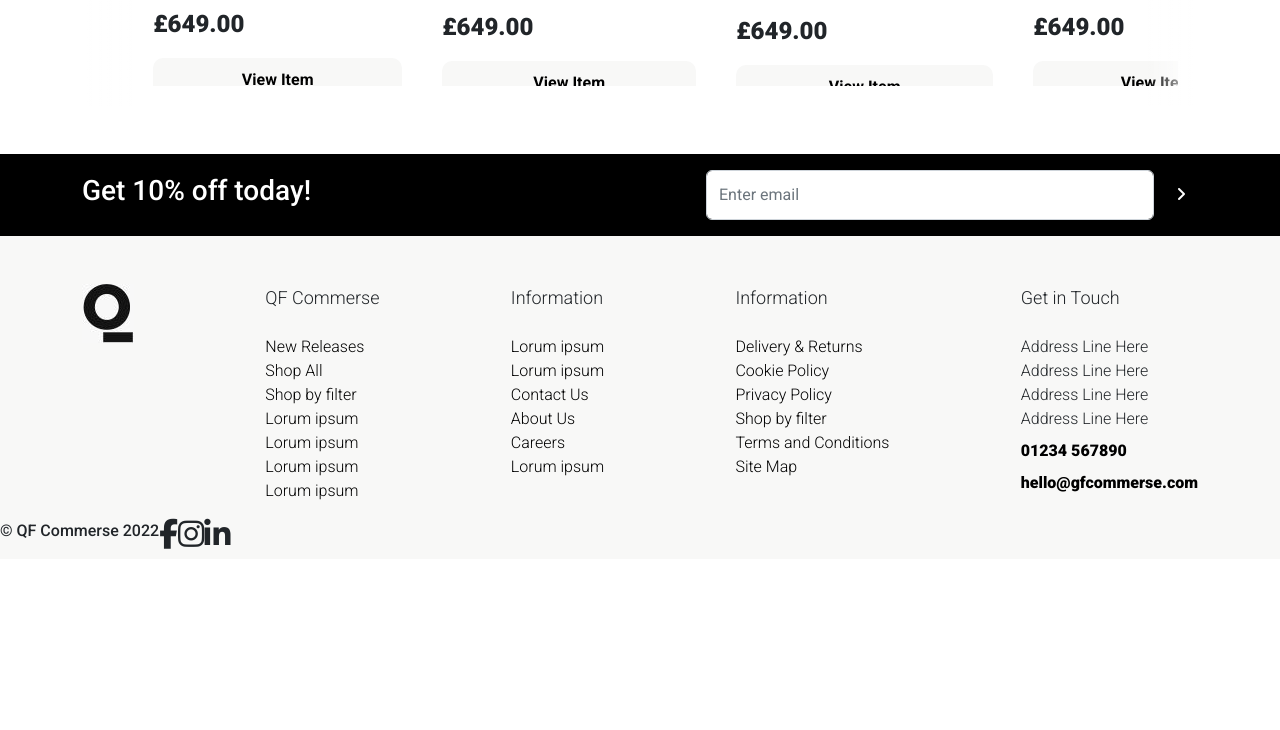
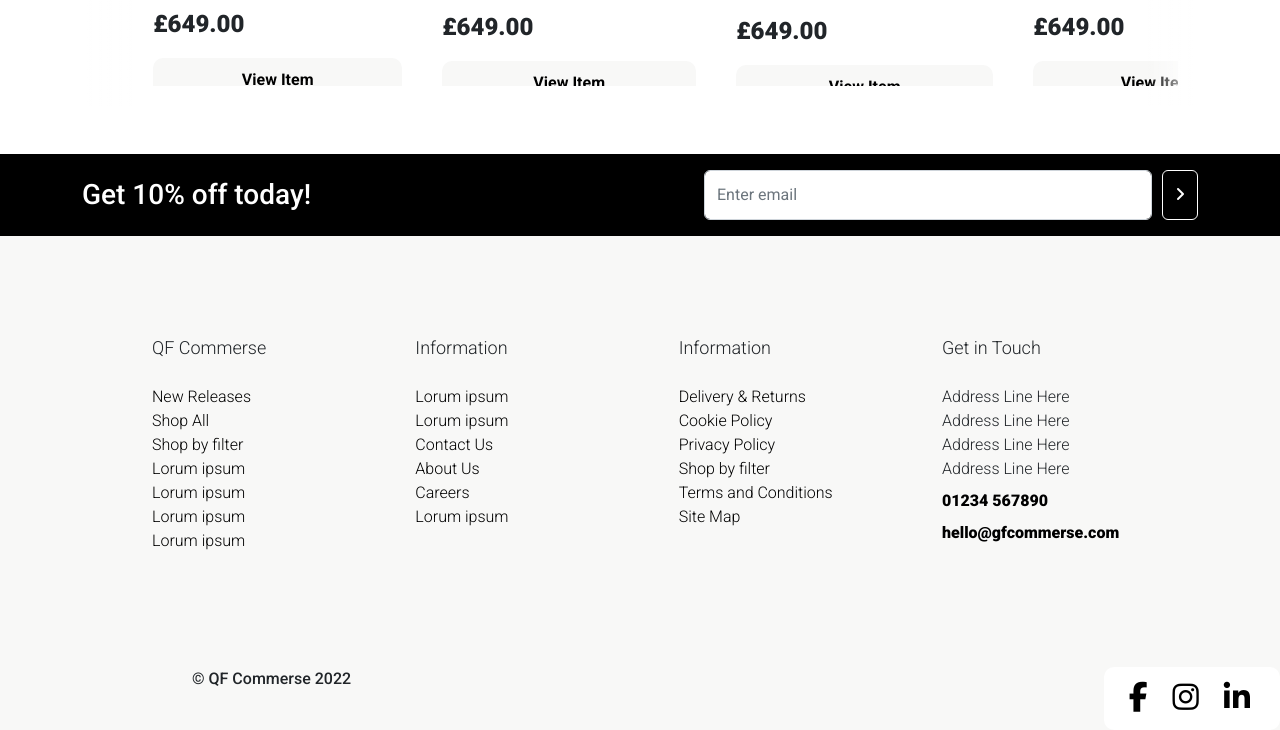
Before and after one commit to HPenfoldDesign/Quickfire-digital-test, a plain HTML site: page index.html in a window 1280 px wide. Shown: the part 1509-2239 px from the top of the page. Before the commit the page ends 2068 px from the top, so only its background shows below. Drawn offline with nearby package versions, Linux system fonts and the light colour scheme.

Commit message:
last changes - small tweaks can be made later if desired

```diff
--- a/custom.css
+++ b/custom.css
@@ -456,12 +456,15 @@ img.nav-logo {
 }
 
 .submit-btn {
-    border: 2px solid white;
     background: black;
     color: white;
     border: none;
     height: 50px;
     margin-left: 10px;
+}
+
+.btn {
+    border: 1px solid white;
 }
 
 .submit-btn:hover {
@@ -472,10 +475,12 @@ img.nav-logo {
 .container h3 {
    color: white;
    align-self: center;
+   padding-right: 5px;
 }
 
 .form {
     justify-content: space-between;
+    flex-wrap: wrap;
 }
 
 .form-control {
@@ -493,7 +498,9 @@ img.nav-logo {
 .footer-col {
     list-style: none;
     font-weight: 300;
+    width: 250px
 }
+
 
 .footer-col li a {
     text-decoration: none;
@@ -511,6 +518,8 @@ img.nav-logo {
 
 .footer-el {
     justify-content: space-between;
+    flex-wrap: wrap;
+    padding: 50px;
 }
 
 .footer-contact {
@@ -525,16 +534,25 @@ img.nav-logo {
 
 .copyright {
     font-weight: 500;
+    margin-left: 15vw;
 }
 
 .bottom-container {
     background: var(--bg-lightgrey) ;
-    justify-content: space-between;
+}
+
+.social-links i {
+    font-size: 30px;
+    padding-right: 15px;
 }
 
 .social-links {
-    font-size: 30px;
+    background: white;
+    padding: 15px;
+    border-radius: 10px;
+    color: var(--black);
 }
+
 
  /*---------------------media queries (supposed to be min-width, didnt realise until I was too far in)-------------------------*/
 
@@ -563,6 +581,14 @@ img.nav-logo {
         margin: 50px 20px !important;
     }
 
+    .form {
+        justify-content: center;
+    }
+
+    .form-control {
+        width: 80vw;
+    }
+
      }
 
 
@@ -583,6 +609,7 @@ img.nav-logo {
        }
      }
 
+
      @media only screen and (max-width: 992px) {
 
         .nav-item {
@@ -600,10 +627,20 @@ img.nav-logo {
         .dropdown-options {
             margin: 20px 0;
             }
+
         .login-shop {
             padding-left: 10px;
         }
+
         .specs {
             margin-left: 0;
         }
+
+
         }
+
+        @media only screen and (max-width: 1400px) {
+            .first-item{
+                display: none !important;
+            }
+        }
--- a/index.html
+++ b/index.html
@@ -281,7 +281,7 @@
 <div class="signup mt-5">
   <div class="container">
   <form class="d-flex form">
-    <h3>Get 10% off today!</h3>
+    <h3 class="my-3">Get 10% off today!</h3>
     <div class=" d-flex form-group my-3">
       <input type="email" class="form-control" id="exampleInputEmail1" aria-describedby="emailHelp" placeholder="Enter email">
       <button type="submit" class="btn btn-primary submit-btn"><i class="fa-solid fa-angle-right"></i></button>
@@ -290,9 +290,9 @@
 </div>
 </div>
 
-<footer row class="footer pt-5">
-  <div class="container d-flex d-flex footer-el">
-  <div class="d-flex flex-column">
+<footer row class="footer p-5">
+  <div class="container container-xl d-flex footer-el">
+  <div class="d-flex flex-column first-item">
     <img src="/resources/logo-footer.JPG" alt="logo-footer">
   </div>
 
@@ -308,6 +308,7 @@
       <li><a href="#">Lorum ipsum</a></li>
     </ul>
   </div>
+
   <div class="d-flex flex-column">
     <ul class="footer-col">
       <li class="pb-4 footer-title">Information</li>
@@ -319,6 +320,8 @@
       <li><a href="#">Lorum ipsum</a></li>
     </ul>
   </div>
+
+
   <div class="d-flex flex-column">
     <ul class="footer-col">
       <li class="pb-4 footer-title"><a>Information</a></li>
@@ -330,6 +333,7 @@
       <li><a href="#">Site Map</a></li>
     </ul>
   </div>
+
   <div class="d-flex flex-column last-item">
     <ul class="footer-col">
       <li class="pb-4 footer-title"><a>Get in Touch</a></li>
@@ -346,15 +350,15 @@
   </div>
   </footer>
 
-<div class="bottom-container d-flex">
+<div class="bottom-container">
   <div class="d-flex justify-content-between">
     <div>
       <p class="copyright">© QF Commerse 2022</p>
     </div>
       <div class="social-links d-flex">
-        <i class="fab fa-facebook-f"></i>
-        <i class="fab fa-instagram"></i>
-        <i class="fab fa-linkedin-in"></i>
+        <a href="#"><i class="fab fa-facebook-f usershop"></i></a>
+        <a href="#"><i class="fab fa-instagram usershop"></i></a>
+        <a href="#"><i class="fab fa-linkedin-in usershop"></i></a>
     </div>
   </div>
   </div>
```
